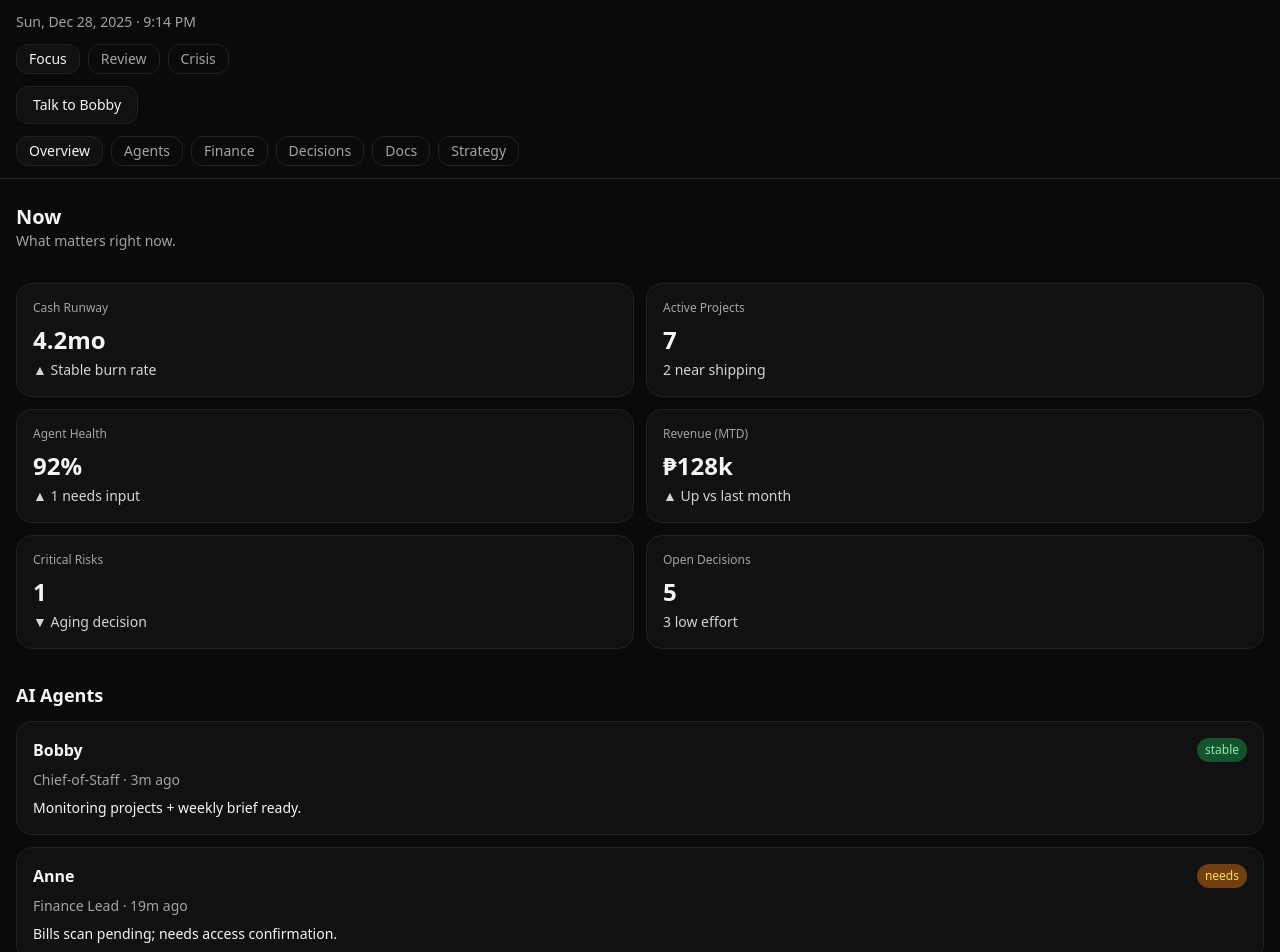
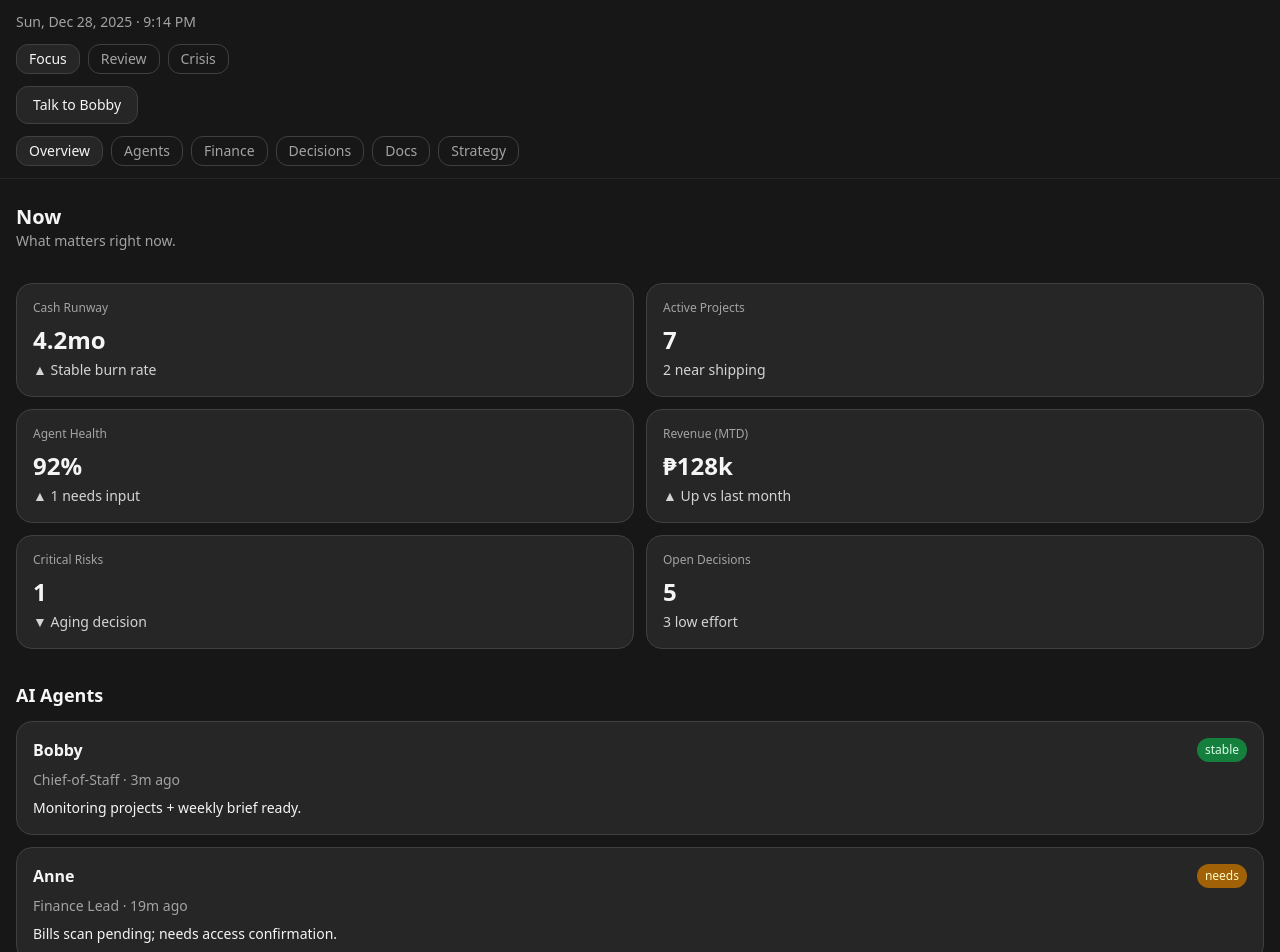
Before and after one commit to tumbletech/tumbletechceodashboard, a React (Vite) app: page / in a window 1280 px wide. Shown: the top 952 px of the page. Built offline with nearby package versions, Linux system fonts and the light colour scheme.

Commit message:
Update App.jsx

```diff
--- a/src/App.jsx
+++ b/src/App.jsx
@@ -5,14 +5,15 @@ export default function App() {
   const [tab, setTab] = useState("Overview");
 
   return (
-    <div className="min-h-screen bg-bg text-neutral-100">
+    <div className="min-h-screen bg-neutral-900 text-neutral-100">
       {/* Top Bar */}
-      <header className="sticky top-0 z-20 border-b border-border bg-bg">
+      <header className="sticky top-0 z-20 border-b border-neutral-800 bg-neutral-900">
         <div className="px-4 py-3 space-y-3">
           <div className="text-sm text-neutral-400">
             Sun, Dec 28, 2025 · 9:14 PM
           </div>
 
+          {/* Mode */}
           <div className="flex gap-2">
             {["Focus", "Review", "Crisis"].map(m => (
               <button
@@ -20,8 +21,8 @@ export default function App() {
                 onClick={() => setMode(m)}
                 className={`px-3 py-1 rounded-xl text-sm border ${
                   mode === m
-                    ? "bg-panel border-border"
-                    : "border-border text-neutral-400"
+                    ? "bg-neutral-800 border-neutral-700"
+                    : "border-neutral-700 text-neutral-400"
                 }`}
               >
                 {m}
@@ -29,10 +30,11 @@ export default function App() {
             ))}
           </div>
 
-          <button className="w-fit px-4 py-2 rounded-xl border border-border bg-panel text-sm">
+          <button className="w-fit px-4 py-2 rounded-xl border border-neutral-700 bg-neutral-800 text-sm">
             Talk to Bobby
           </button>
 
+          {/* Tabs */}
           <div className="flex gap-2 overflow-x-auto">
             {["Overview", "Agents", "Finance", "Decisions", "Docs", "Strategy"].map(t => (
               <button
@@ -40,8 +42,8 @@ export default function App() {
                 onClick={() => setTab(t)}
                 className={`px-3 py-1 rounded-xl text-sm border ${
                   tab === t
-                    ? "bg-panel border-border"
-                    : "border-border text-neutral-400"
+                    ? "bg-neutral-800 border-neutral-700"
+                    : "border-neutral-700 text-neutral-400"
                 }`}
               >
                 {t}
@@ -61,7 +63,7 @@ export default function App() {
           </p>
         </section>
 
-        {/* KPI CARDS */}
+        {/* KPIs */}
         <section className="grid grid-cols-2 gap-3">
           <Kpi title="Cash Runway" value="4.2mo" note="▲ Stable burn rate" />
           <Kpi title="Active Projects" value="7" note="2 near shipping" />
@@ -119,7 +121,7 @@ export default function App() {
             <Mini title="Net" value="₱64k" />
           </div>
 
-          <div className="rounded-2xl border border-border bg-panel p-3 text-sm">
+          <div className="rounded-2xl border border-neutral-700 bg-neutral-800 p-3 text-sm">
             <strong>AI Note:</strong> You’re fine. Keep shipping.
           </div>
         </section>
@@ -132,7 +134,7 @@ export default function App() {
 
 function Kpi({ title, value, note }) {
   return (
-    <div className="rounded-2xl border border-border bg-panel p-4">
+    <div className="rounded-2xl border border-neutral-700 bg-neutral-800 p-4">
       <div className="text-xs text-neutral-400">{title}</div>
       <div className="mt-2 text-2xl font-semibold">{value}</div>
       <div className="mt-1 text-sm text-neutral-300">{note}</div>
@@ -142,7 +144,7 @@ function Kpi({ title, value, note }) {
 
 function Mini({ title, value }) {
   return (
-    <div className="rounded-2xl border border-border bg-panel p-3">
+    <div className="rounded-2xl border border-neutral-700 bg-neutral-800 p-3">
       <div className="text-xs text-neutral-400">{title}</div>
       <div className="mt-1 font-semibold">{value}</div>
     </div>
@@ -151,13 +153,13 @@ function Mini({ title, value }) {
 
 function Agent({ name, role, status, time, desc }) {
   const colors = {
-    stable: "bg-green-900 text-green-300",
-    needs: "bg-yellow-900 text-yellow-300",
-    blocked: "bg-red-900 text-red-300"
+    stable: "bg-green-700 text-green-100",
+    needs: "bg-yellow-700 text-yellow-100",
+    blocked: "bg-red-700 text-red-100"
   };
 
   return (
-    <div className="rounded-2xl border border-border bg-panel p-4 space-y-2">
+    <div className="rounded-2xl border border-neutral-700 bg-neutral-800 p-4 space-y-2">
       <div className="flex justify-between items-center">
         <div className="font-semibold">{name}</div>
         <span className={`text-xs px-2 py-1 rounded-full ${colors[status]}`}>
```
